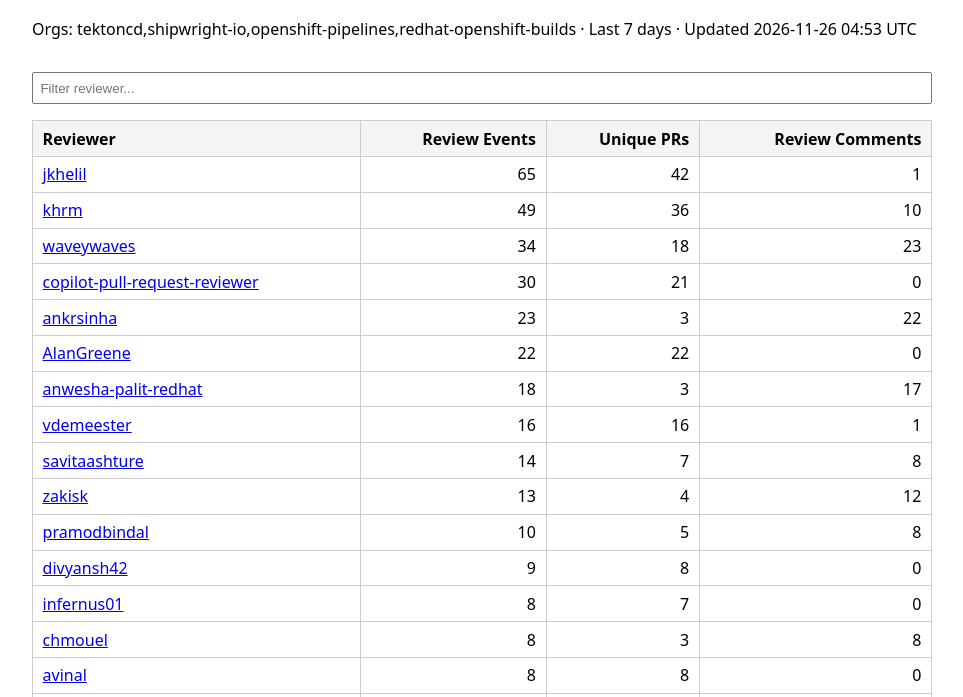
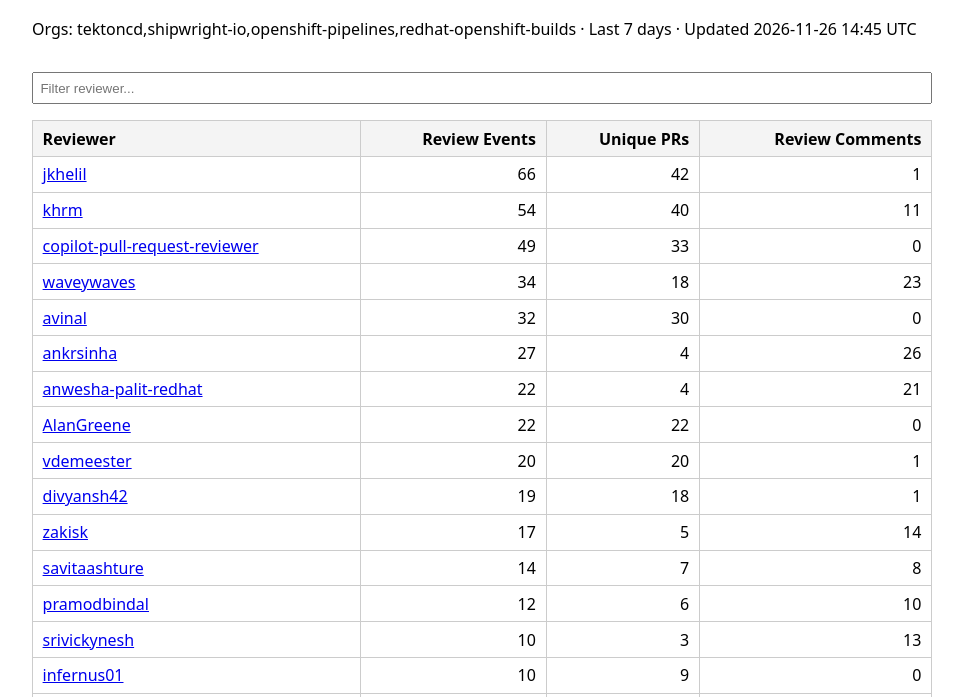
Before and after one commit to khrm/tekton-contribs, a plain HTML site: page index.html in a window 1280 px wide. Shown: the part 78-775 px from the top of the page, without its empty margins (158-1121 px from the left). Drawn offline with Linux system fonts and the light colour scheme.

Commit message:
deploy: d4e4548ec04b7e6e25ed4ca861f40e69dfefaeaf

```diff
--- a/index.html
+++ b/index.html
@@ -4,29 +4,30 @@
 <title>PR Review Stats</title>
 <style>body{font-family:system-ui,sans-serif;max-width:900px;margin:2rem auto;padding:0 1rem}table{border-collapse:collapse;width:100%}th,td{border:1px solid #ccc;padding:.4rem .6rem;text-align:left}th{cursor:pointer;background:#f4f4f4}td:nth-child(n+2),th:nth-child(n+2){text-align:right}#q{margin:1rem 0;padding:.4rem;width:100%;box-sizing:border-box}</style>
 <h1>PR Review Stats</h1>
-<p>Orgs: tektoncd,shipwright-io,openshift-pipelines,redhat-openshift-builds &middot; Last 7 days &middot; Updated 2026-11-26 04:53 UTC</p>
+<p>Orgs: tektoncd,shipwright-io,openshift-pipelines,redhat-openshift-builds &middot; Last 7 days &middot; Updated 2026-11-26 14:45 UTC</p>
 <input id="q" placeholder="Filter reviewer...">
 <table id="t"><thead><tr><th>Reviewer</th><th>Review Events</th><th>Unique PRs</th><th>Review Comments</th></tr></thead>
-<tbody><tr><td><a href="https://github.com/jkhelil">jkhelil</a></td><td>65</td><td>42</td><td>1</td></tr>
-<tr><td><a href="https://github.com/khrm">khrm</a></td><td>49</td><td>36</td><td>10</td></tr>
+<tbody><tr><td><a href="https://github.com/jkhelil">jkhelil</a></td><td>66</td><td>42</td><td>1</td></tr>
+<tr><td><a href="https://github.com/khrm">khrm</a></td><td>54</td><td>40</td><td>11</td></tr>
+<tr><td><a href="https://github.com/copilot-pull-request-reviewer">copilot-pull-request-reviewer</a></td><td>49</td><td>33</td><td>0</td></tr>
 <tr><td><a href="https://github.com/waveywaves">waveywaves</a></td><td>34</td><td>18</td><td>23</td></tr>
-<tr><td><a href="https://github.com/copilot-pull-request-reviewer">copilot-pull-request-reviewer</a></td><td>30</td><td>21</td><td>0</td></tr>
-<tr><td><a href="https://github.com/ankrsinha">ankrsinha</a></td><td>23</td><td>3</td><td>22</td></tr>
+<tr><td><a href="https://github.com/avinal">avinal</a></td><td>32</td><td>30</td><td>0</td></tr>
+<tr><td><a href="https://github.com/ankrsinha">ankrsinha</a></td><td>27</td><td>4</td><td>26</td></tr>
+<tr><td><a href="https://github.com/anwesha-palit-redhat">anwesha-palit-redhat</a></td><td>22</td><td>4</td><td>21</td></tr>
 <tr><td><a href="https://github.com/AlanGreene">AlanGreene</a></td><td>22</td><td>22</td><td>0</td></tr>
-<tr><td><a href="https://github.com/anwesha-palit-redhat">anwesha-palit-redhat</a></td><td>18</td><td>3</td><td>17</td></tr>
-<tr><td><a href="https://github.com/vdemeester">vdemeester</a></td><td>16</td><td>16</td><td>1</td></tr>
+<tr><td><a href="https://github.com/vdemeester">vdemeester</a></td><td>20</td><td>20</td><td>1</td></tr>
+<tr><td><a href="https://github.com/divyansh42">divyansh42</a></td><td>19</td><td>18</td><td>1</td></tr>
+<tr><td><a href="https://github.com/zakisk">zakisk</a></td><td>17</td><td>5</td><td>14</td></tr>
 <tr><td><a href="https://github.com/savitaashture">savitaashture</a></td><td>14</td><td>7</td><td>8</td></tr>
-<tr><td><a href="https://github.com/zakisk">zakisk</a></td><td>13</td><td>4</td><td>12</td></tr>
-<tr><td><a href="https://github.com/pramodbindal">pramodbindal</a></td><td>10</td><td>5</td><td>8</td></tr>
-<tr><td><a href="https://github.com/divyansh42">divyansh42</a></td><td>9</td><td>8</td><td>0</td></tr>
-<tr><td><a href="https://github.com/infernus01">infernus01</a></td><td>8</td><td>7</td><td>0</td></tr>
+<tr><td><a href="https://github.com/pramodbindal">pramodbindal</a></td><td>12</td><td>6</td><td>10</td></tr>
+<tr><td><a href="https://github.com/srivickynesh">srivickynesh</a></td><td>10</td><td>3</td><td>13</td></tr>
+<tr><td><a href="https://github.com/infernus01">infernus01</a></td><td>10</td><td>9</td><td>0</td></tr>
 <tr><td><a href="https://github.com/chmouel">chmouel</a></td><td>8</td><td>3</td><td>8</td></tr>
-<tr><td><a href="https://github.com/avinal">avinal</a></td><td>8</td><td>8</td><td>0</td></tr>
 <tr><td><a href="https://github.com/cvas22">cvas22</a></td><td>7</td><td>3</td><td>7</td></tr>
 <tr><td><a href="https://github.com/SaschaSchwarze0">SaschaSchwarze0</a></td><td>7</td><td>7</td><td>0</td></tr>
-<tr><td><a href="https://github.com/srivickynesh">srivickynesh</a></td><td>6</td><td>2</td><td>9</td></tr>
 <tr><td><a href="https://github.com/anithapriyanatarajan">anithapriyanatarajan</a></td><td>5</td><td>5</td><td>0</td></tr>
 <tr><td><a href="https://github.com/sdlarsen">sdlarsen</a></td><td>3</td><td>1</td><td>3</td></tr>
+<tr><td><a href="https://github.com/sayan-biswas">sayan-biswas</a></td><td>2</td><td>2</td><td>0</td></tr>
 <tr><td><a href="https://github.com/pipelines-as-code">pipelines-as-code</a></td><td>2</td><td>2</td><td>0</td></tr>
 <tr><td><a href="https://github.com/olegbet">olegbet</a></td><td>2</td><td>2</td><td>0</td></tr>
 <tr><td><a href="https://github.com/arvindk-softwaredev">arvindk-softwaredev</a></td><td>2</td><td>2</td><td>0</td></tr>
@@ -41,7 +42,7 @@
 <tr><td><a href="https://github.com/bharatmajjiga">bharatmajjiga</a></td><td>1</td><td>1</td><td>2</td></tr>
 <tr><td><a href="https://github.com/qodo-code-review[bot]">qodo-code-review[bot]</a></td><td>0</td><td>0</td><td>1</td></tr>
 <tr><td><a href="https://github.com/pipelines-as-code[bot]">pipelines-as-code[bot]</a></td><td>0</td><td>0</td><td>3</td></tr>
-<tr><td><a href="https://github.com/Copilot">Copilot</a></td><td>0</td><td>0</td><td>44</td></tr></tbody></table>
+<tr><td><a href="https://github.com/Copilot">Copilot</a></td><td>0</td><td>0</td><td>61</td></tr></tbody></table>
 <script>
 const t=document.getElementById('t'),q=document.getElementById('q');
 q.oninput=()=>{const s=q.value.toLowerCase();for(const r of t.tBodies[0].rows)r.style.display=r.cells[0].textContent.toLowerCase().includes(s)?'':'none'};
```
